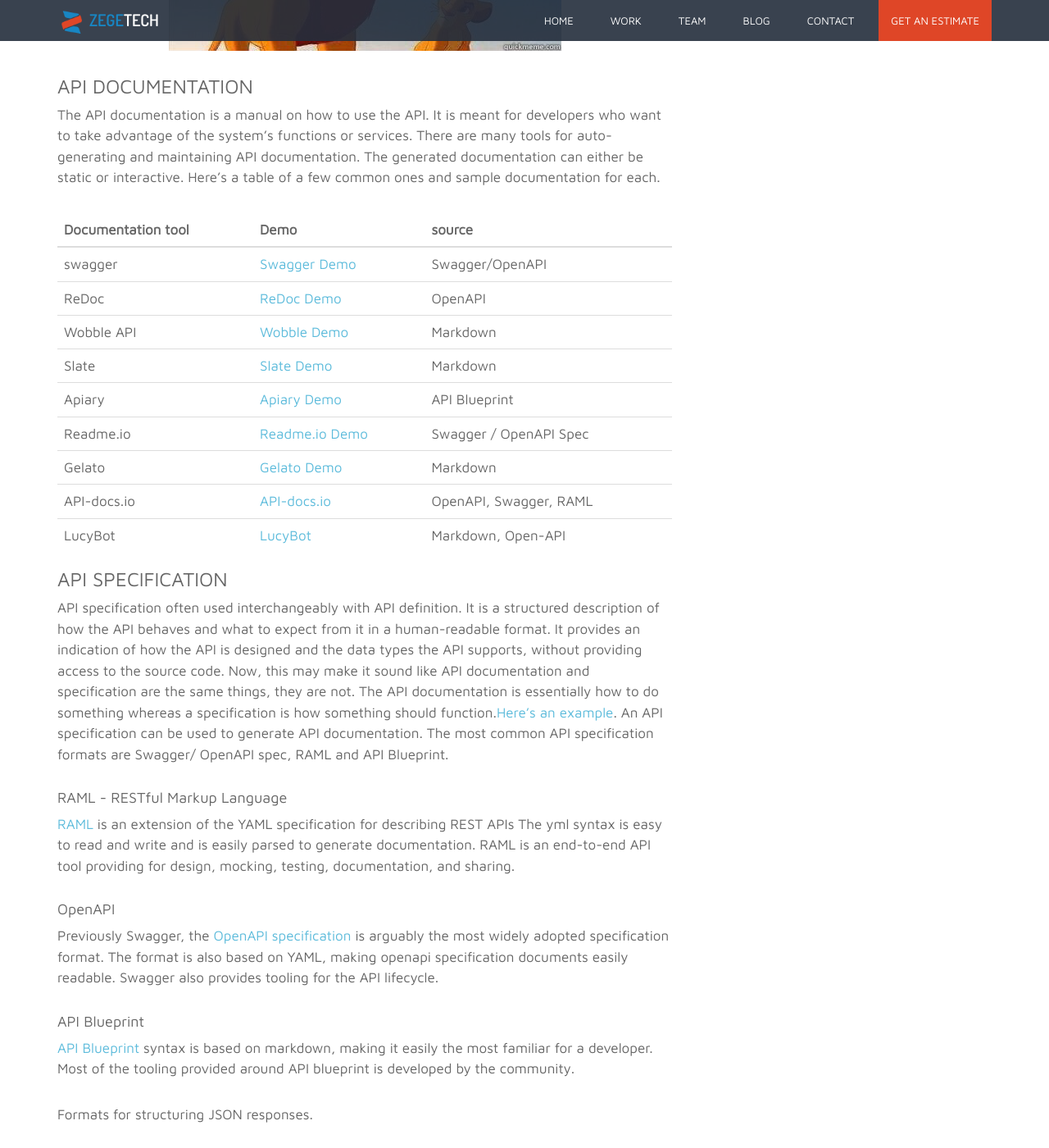
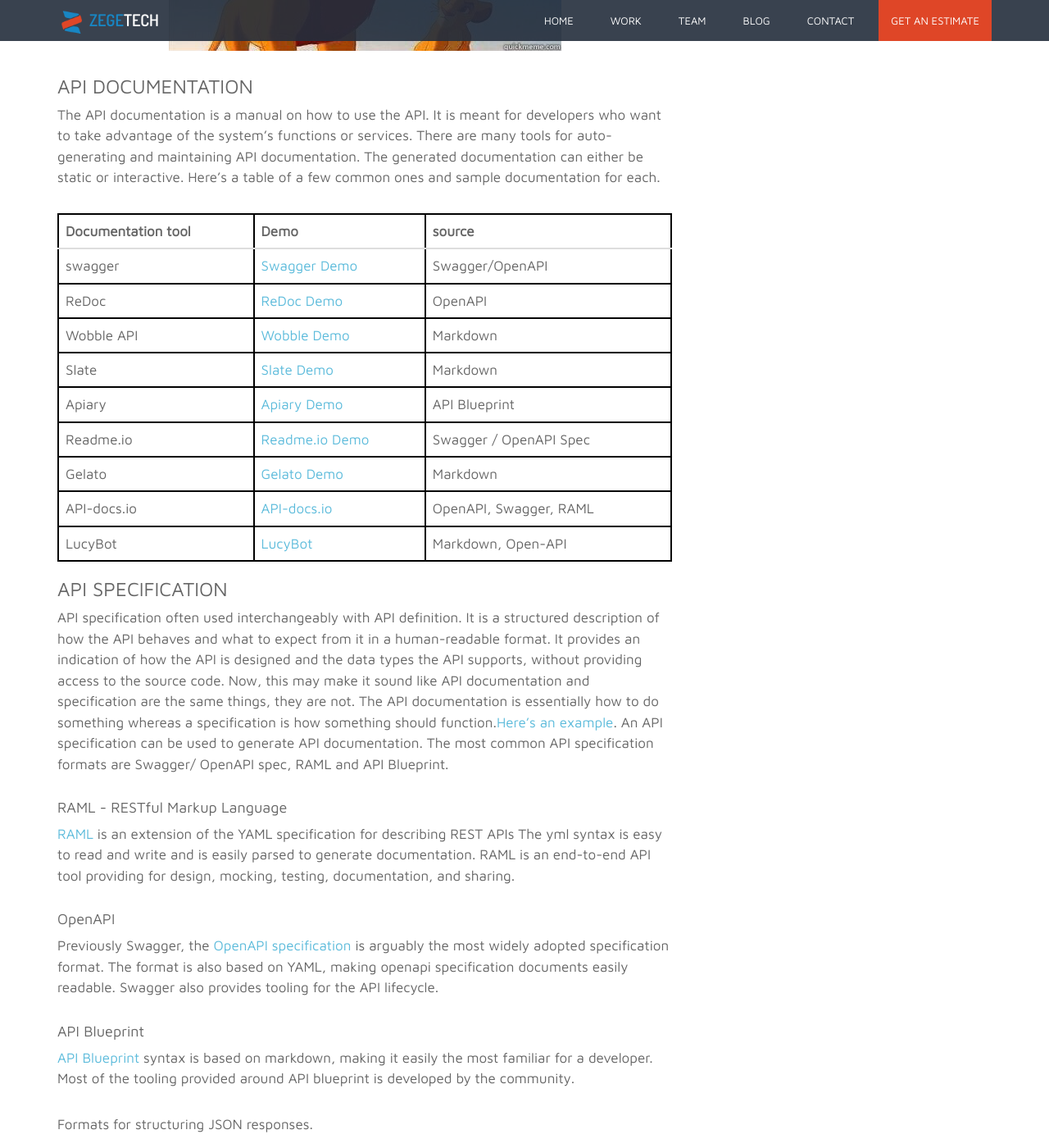
Before and after one commit to zegetech/zegetech.github.io, a Jekyll site: the page built from _posts/2018-12-08-api-dive.md, in a window 1280 px wide and 1400 px high, scrolled down 5508 px. Shown: the whole window at 82% size. Built offline with Jekyll 4.4.1, drawn with Linux system fonts in a browser that asks for light colours.

Commit message:
Add style for tables

```diff
--- a/assets/css/styles.css
+++ b/assets/css/styles.css
@@ -2537,3 +2537,17 @@
   display:block;
   text-align:center;
 }
+/* table styling for api post */
+table{
+  border-collapse: collapse;
+  /* border-spacing: 0; */
+  border:2px solid #000000;
+}
+
+th{
+  border:2px solid #000000;
+}
+
+td{
+  border:2px solid #000000;
+}
```
